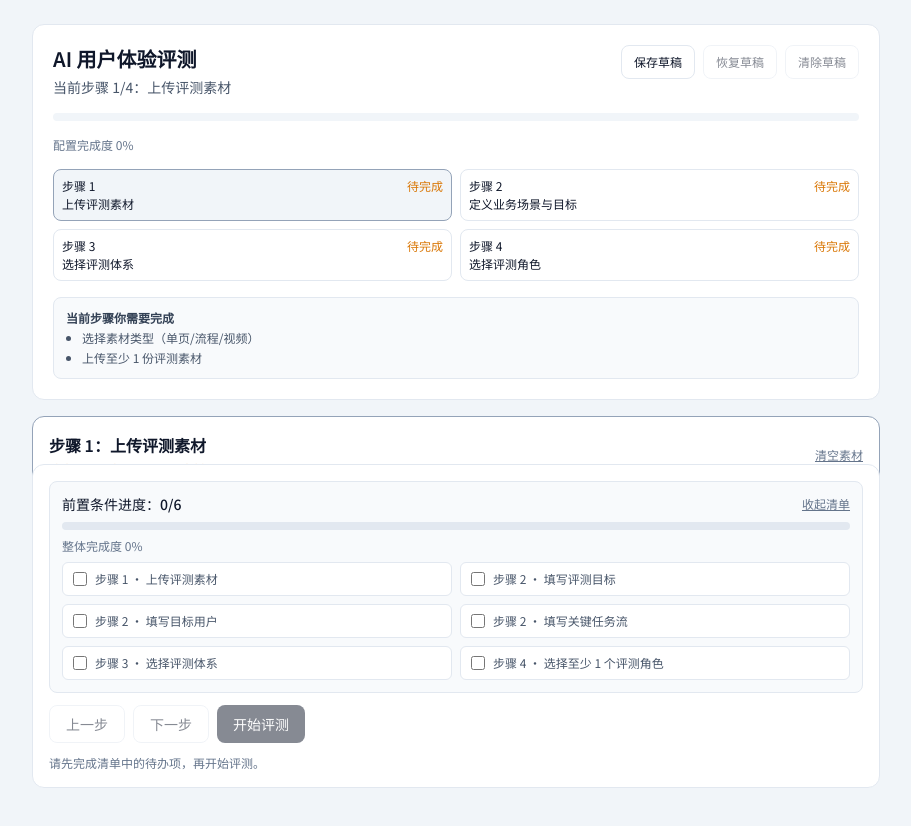
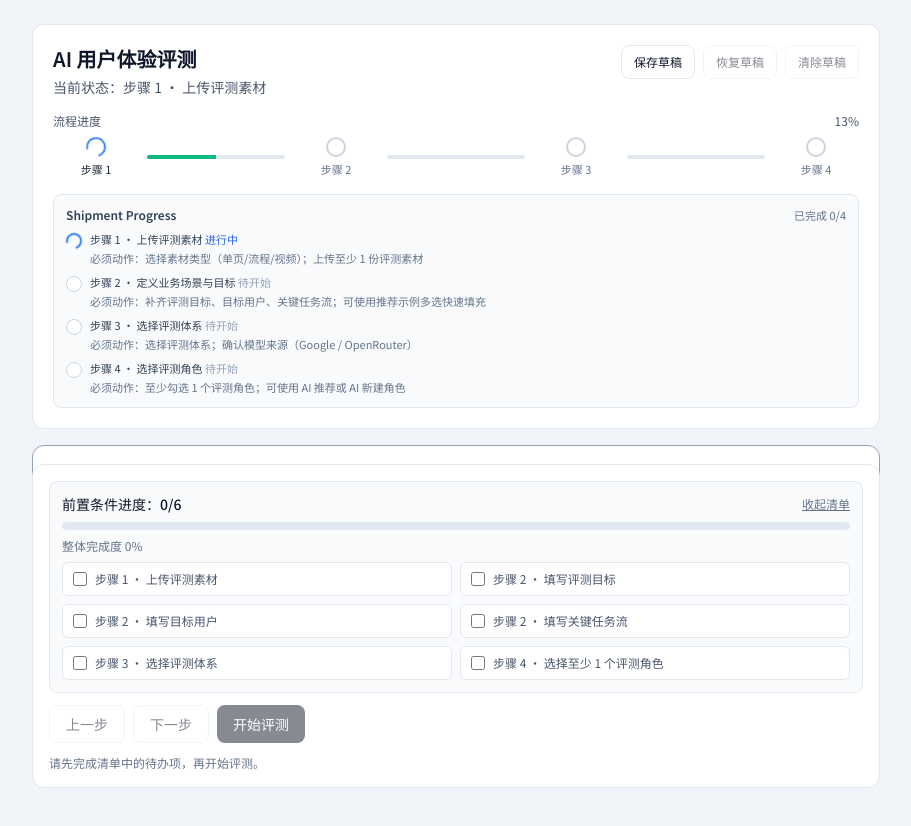
Before and after one commit to DietCokewithSugar/UES-agent, a React (Vite) app: page / in a window 1280 px wide. Shown: the top 826 px of the page, without its empty margins (184-1095 px from the left). Built offline with nearby package versions, Linux system fonts and the light colour scheme.

Commit message:
Redesign setup progress as linear shipment timeline
Co-authored-by: Steven <DietCokewithSugar@users.noreply.github.com>

```diff
--- a/App.tsx
+++ b/App.tsx
@@ -139,7 +139,7 @@ const OPENROUTER_IMAGE_MODELS = [
 ];
 
 const STEP_TITLES = ['上传评测素材', '定义业务场景与目标', '选择评测体系', '选择评测角色'];
-const STEP_FOCUS_GUIDES: Record<number, string[]> = {
+const STEP_REQUIRED_ACTIONS: Record<number, string[]> = {
   1: ['选择素材类型（单页/流程/视频）', '上传至少 1 份评测素材'],
   2: ['补齐评测目标、目标用户、关键任务流', '可使用推荐示例多选快速填充'],
   3: ['选择评测体系', '确认模型来源（Google / OpenRouter）'],
@@ -304,7 +304,6 @@ export default function App() {
 
   const pendingChecklist = setupChecklist.filter((item) => !item.done);
   const completedChecklist = setupChecklist.filter((item) => item.done);
-  const completionPercent = Math.round((completionList.filter((item) => item.done).length / completionList.length) * 100);
   const checklistPercent = Math.round((completedChecklist.length / setupChecklist.length) * 100);
 
   const missingGuidance = useMemo(() => {
@@ -326,7 +325,21 @@ export default function App() {
     (activeStep === 1 && uploadComplete) ||
     (activeStep === 2 && scenarioComplete) ||
     (activeStep === 3 && frameworkComplete);
-  const activeStepFocusGuide = STEP_FOCUS_GUIDES[activeStep] || [];
+  const stageStatuses = useMemo(() => {
+    return completionList.map((item, index) => {
+      const stepNumber = index + 1;
+      if (item.done && stepNumber !== activeStep) return 'completed' as const;
+      if (stepNumber === activeStep) return 'current' as const;
+      return 'pending' as const;
+    });
+  }, [activeStep, completionList]);
+  const timelineProgressPercent = Math.round(
+    ((stageStatuses.filter((status) => status === 'completed').length +
+      (stageStatuses.includes('current') ? 0.5 : 0)) /
+      completionList.length) *
+      100
+  );
+  const currentStageTitle = `步骤 ${activeStep} · ${STEP_TITLES[activeStep - 1]}`;
 
   const hasMultipleReports = Object.keys(reports).length > 1;
   const currentReport = reports[viewingPersonaId];
@@ -828,7 +841,7 @@ export default function App() {
             <div className="flex flex-wrap items-start justify-between gap-3">
               <div className="space-y-1">
                 <h1 className="text-xl font-semibold">AI 用户体验评测</h1>
-                <p className="text-sm text-slate-600">当前步骤 {activeStep}/4：{STEP_TITLES[activeStep - 1]}</p>
+                <p className="text-sm text-slate-600">当前状态：{currentStageTitle}</p>
               </div>
               <div className="flex flex-wrap gap-2 text-xs">
                 <button onClick={handleSaveDraft} className="rounded-lg border border-slate-200 px-3 py-2">
@@ -851,45 +864,77 @@ export default function App() {
               </div>
             </div>
 
-            <div className="h-2 rounded-full bg-slate-100 overflow-hidden">
-              <div className="h-full bg-slate-700 transition-all" style={{ width: `${completionPercent}%` }} />
+            <div className="space-y-2">
+              <div className="flex items-center justify-between text-xs text-slate-600">
+                <span>流程进度</span>
+                <span>{timelineProgressPercent}%</span>
               </div>
-            <p className="text-xs text-slate-500">配置完成度 {completionPercent}%</p>
-
-            <div className="grid grid-cols-1 md:grid-cols-2 gap-2 text-xs">
-              {completionList.map((item, index) => (
+              <div className="flex items-center gap-2">
+                {completionList.map((item, index) => {
+                  const status = stageStatuses[index];
+                  const connectorFill =
+                    status === 'completed' ? 100 : status === 'current' ? 50 : 0;
+                  return (
+                    <React.Fragment key={item.id}>
                       <button
-                  key={item.id}
                         onClick={() => setActiveStep((index + 1) as SetupStep)}
-                  className={`rounded-lg border px-2 py-2 text-left ${
-                    activeStep === index + 1
-                      ? 'border-slate-400 bg-slate-100'
-                      : item.done
-                      ? 'border-emerald-200 bg-emerald-50'
-                      : 'border-slate-200 bg-white'
-                  }`}
+                        className="flex min-w-[86px] flex-col items-center gap-1 text-[11px]"
                       >
-                  <div className="flex items-center justify-between">
-                    <span>步骤 {index + 1}</span>
-                    <span className={item.done ? 'text-emerald-700' : 'text-amber-600'}>
-                      {item.done ? '已完成' : '待完成'}
+                        {status === 'completed' ? (
+                          <span className="inline-flex h-5 w-5 items-center justify-center rounded-full bg-emerald-500 text-[11px] text-white">
+                            ✓
                           </span>
+                        ) : status === 'current' ? (
+                          <span className="inline-flex h-5 w-5 items-center justify-center rounded-full border-2 border-blue-500 border-t-transparent animate-spin" />
+                        ) : (
+                          <span className="inline-flex h-5 w-5 items-center justify-center rounded-full border-2 border-slate-300 bg-white" />
+                        )}
+                        <span className={status === 'pending' ? 'text-slate-500' : 'text-slate-800'}>步骤 {index + 1}</span>
+                      </button>
+                      {index < completionList.length - 1 && (
+                        <div className="h-1 flex-1 rounded-full bg-slate-200 overflow-hidden">
+                          <div className="h-full bg-emerald-500 transition-all" style={{ width: `${connectorFill}%` }} />
                         </div>
-                  <div className="font-medium mt-0.5">{item.label}</div>
-                </button>
-              ))}
+                      )}
+                    </React.Fragment>
+                  );
+                })}
+              </div>
             </div>
 
             <div className="rounded-lg border border-slate-200 bg-slate-50 p-3">
-              <p className="text-xs font-semibold text-slate-700">当前步骤你需要完成</p>
-              <ul className="mt-1 list-disc pl-4 text-xs text-slate-600 space-y-1">
-                {activeStepFocusGuide.map((item) => (
-                  <li key={item}>{item}</li>
-                ))}
-              </ul>
-              {draftSavedAt && (
-                <p className="mt-2 text-[11px] text-slate-500">最近草稿：{new Date(draftSavedAt).toLocaleString()}</p>
+              <div className="flex items-center justify-between gap-2">
+                <p className="text-xs font-semibold text-slate-700">Shipment Progress</p>
+                <p className="text-[11px] text-slate-500">已完成 {completionList.filter((item) => item.done).length}/4</p>
+              </div>
+              <div className="mt-2 space-y-2">
+                {completionList.map((item, index) => {
+                  const status = stageStatuses[index];
+                  return (
+                    <div key={`timeline-${item.id}`} className="flex gap-2 text-[11px]">
+                      <span className="pt-0.5">
+                        {status === 'completed' ? (
+                          <span className="inline-flex h-4 w-4 items-center justify-center rounded-full bg-emerald-500 text-white">✓</span>
+                        ) : status === 'current' ? (
+                          <span className="inline-flex h-4 w-4 items-center justify-center rounded-full border-2 border-blue-500 border-t-transparent animate-spin" />
+                        ) : (
+                          <span className="inline-flex h-4 w-4 items-center justify-center rounded-full border border-slate-300 bg-white" />
                         )}
+                      </span>
+                      <div className="space-y-0.5">
+                        <p className="text-slate-700">
+                          步骤 {index + 1} · {item.label}{' '}
+                          <span className={status === 'completed' ? 'text-emerald-600' : status === 'current' ? 'text-blue-600' : 'text-slate-400'}>
+                            {status === 'completed' ? '已完成' : status === 'current' ? '进行中' : '待开始'}
+                          </span>
+                        </p>
+                        <p className="text-slate-500">必须动作：{STEP_REQUIRED_ACTIONS[index + 1].join('；')}</p>
+                      </div>
+                    </div>
+                  );
+                })}
+              </div>
+              {draftSavedAt && <p className="mt-2 text-[11px] text-slate-500">最近草稿：{new Date(draftSavedAt).toLocaleString()}</p>}
             </div>
           </header>
 
```
Lines whose indentation alone changed are shown as unchanged.
